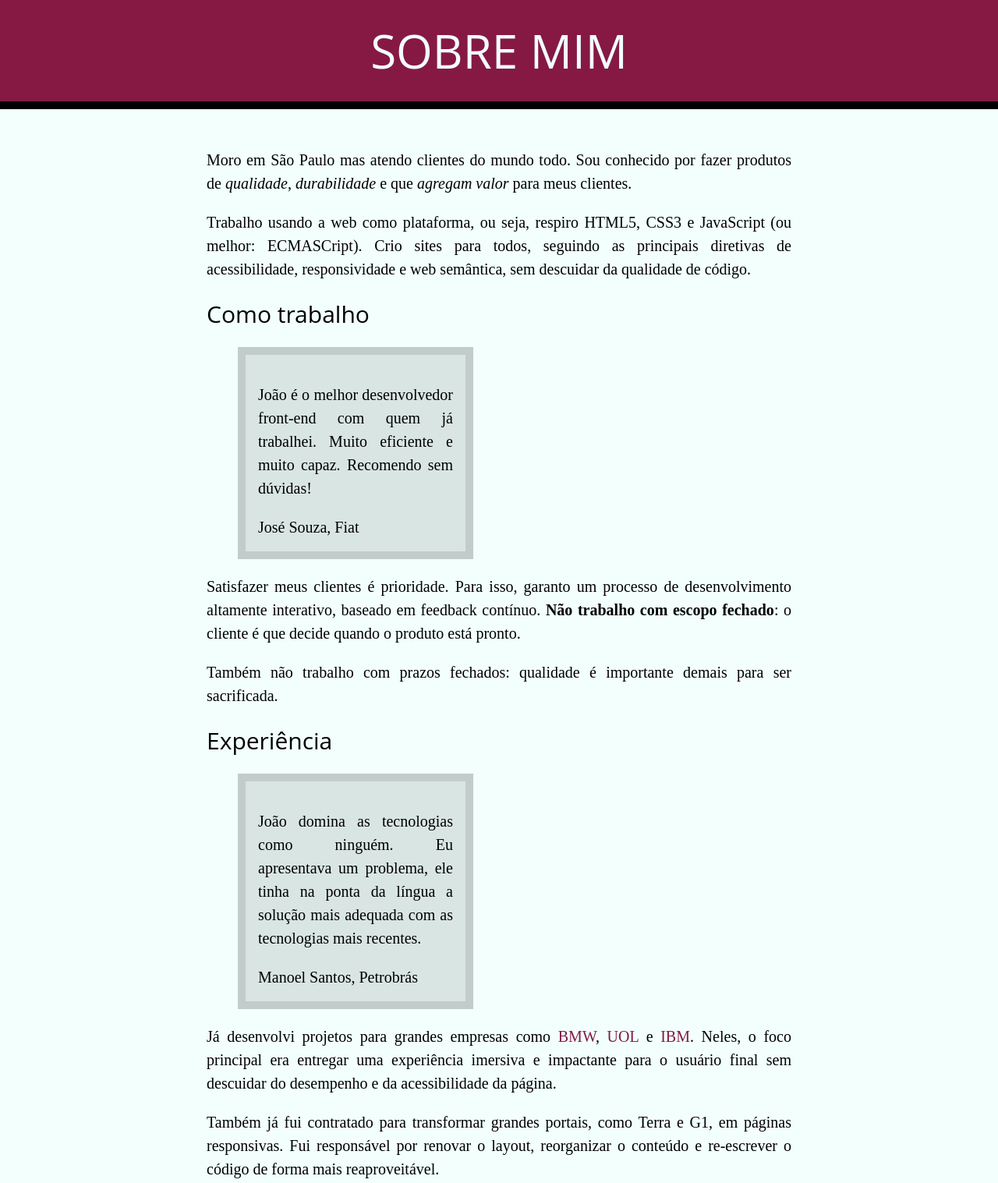
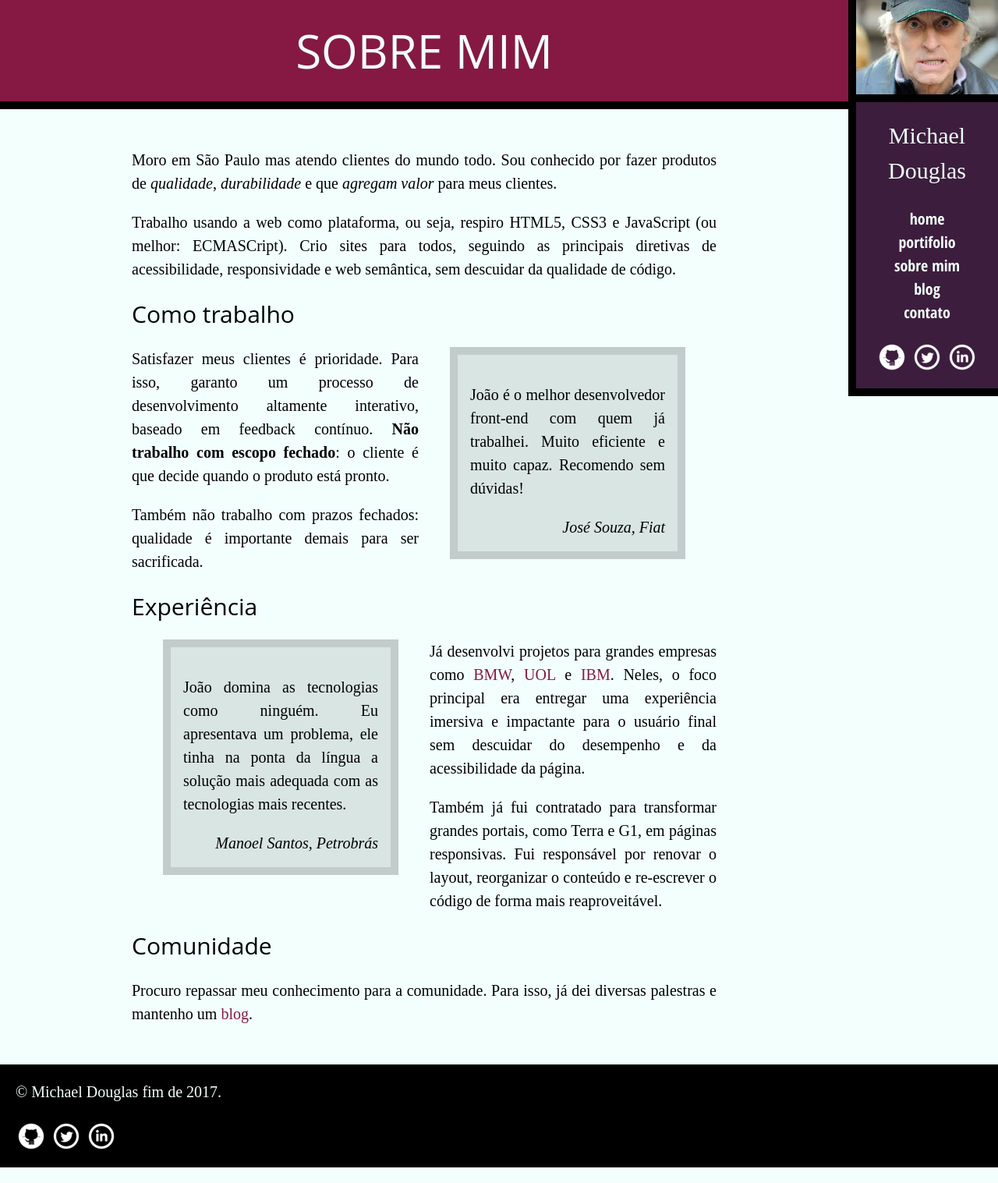
Before and after one commit to alexandresoueu/agatemiele, a plain HTML site: page bio.html in a window 1280 px wide. Shown: the top 1517 px of the page at 78% size. Drawn offline with Linux system fonts and the light colour scheme.

Commit message:
Stage 6.03

```diff
--- a/bio.html
+++ b/bio.html
@@ -17,18 +17,18 @@
             <p>Trabalho usando a web como plataforma, ou seja, respiro HTML5, CSS3 e JavaScript (ou melhor: ECMASCript). Crio sites para todos, seguindo as principais diretivas de acessibilidade, responsividade e web semântica, sem descuidar da qualidade de código.</p>
 
             <h2>Como trabalho</h2>
-            <blockquote class="citacao-jobs">
+            <blockquote class="citacao-jobs citacao-right">
                 <p>João é o melhor desenvolvedor front-end com quem já trabalhei. Muito eficiente e muito capaz. Recomendo sem dúvidas!</p>
-                <cite>José Souza, Fiat</cite>
+                <cite class="citacao-author">José Souza, Fiat</cite>
             </blockquote>
 
             <p>Satisfazer meus clientes é prioridade. Para isso, garanto um processo de desenvolvimento altamente interativo, baseado em feedback contínuo. <strong>Não trabalho com escopo fechado</strong>: o cliente é que decide quando o produto está pronto.</p>
             <p>Também não trabalho com prazos fechados: qualidade é importante demais para ser sacrificada.</p>
 
             <h2>Experiência</h2>
-            <blockquote class="citacao-jobs">
+            <blockquote class="citacao-jobs citacao-left">
                 <p>João domina as tecnologias como ninguém. Eu apresentava um problema, ele tinha na ponta da língua a solução mais adequada com as tecnologias mais recentes.</p>
-                <cite>Manoel Santos, Petrobrás</cite>
+                <cite class="citacao-author">Manoel Santos, Petrobrás</cite>
             </blockquote>
 
             <p>Já desenvolvi projetos para grandes empresas como <a href="http://www.bmw.com" target="_blank">BMW</a>, <a href="http://www.uol.com.br" target="_blank">UOL</a> e <a href="http://www.ibm.com" target="_blank">IBM</a>. Neles, o foco principal era entregar uma experiência imersiva e impactante para o usuário final sem descuidar do desempenho e da acessibilidade da página.</p>
@@ -38,9 +38,8 @@
             <p>Procuro repassar meu conhecimento para a comunidade. Para isso, já dei diversas palestras e mantenho um <a href="/blog.html">blog</a>.</p>
          </div>
     </main>
-
+    <img class="img-perfil" src="img/MD.jpeg" alt="Michael Douglas">
     <aside class="navegacao-site">
-        <img src="img/MD.jpeg" alt="Michael Douglas">
 
         <nav>
             <h1>Michael Douglas</h1>
--- a/css/style.css
+++ b/css/style.css
@@ -6,6 +6,10 @@ body {
 body footer {
     background-color: #000;
     color: #F2FFFC;
+}
+main {
+    float: left;
+    width: 85%;
 }
 .centralizar-texto {
     width: 750px;
@@ -31,6 +35,7 @@ main a {
 h2 {
     font-size: 30px;
     font-family: "Open Sans", sans-serif;
+    clear: both;
 }
 p{
     text-align: justify;
@@ -50,13 +55,32 @@ em {
     width: 250px;
     margin: 20px 40px;
 }
+.citacao-right {
+    float: right;
+}
+.citacao-left{
+    float: left;
 
+}
+.citacao-author {
+    float:right;
+    font-style: italic;
+    display: block;
+}
 .navegacao-site {
     background-color: #3C1D3D;
     color: #F2FFFC;
     padding: 20px;
     text-align: center;
-    text-transform: lowercase;
+    float: right;
+    clear: right;
+}
+.img-perfil, .navegacao-site {
+    float: right;
+    box-sizing: border-box;
+    width: 15%;
+    border-left: solid 10px black;
+    border-bottom: solid 10px black;
 }
 .icones-sociais li {
     display: inline-block;
@@ -89,10 +113,14 @@ nav a {
     color: #F2FFFC;
     text-decoration: none;
 }
+nav li {
+    text-transform: lowercase;
+}
 #rodape-pagina  {
     background-color: #000;
     color: #F2FFFC;
     padding: 20px;
+    clear: both;
 }
 article {
     padding-bottom: 30px;
```
Also changed, not shown: blog.html (+2 -2 lines).
